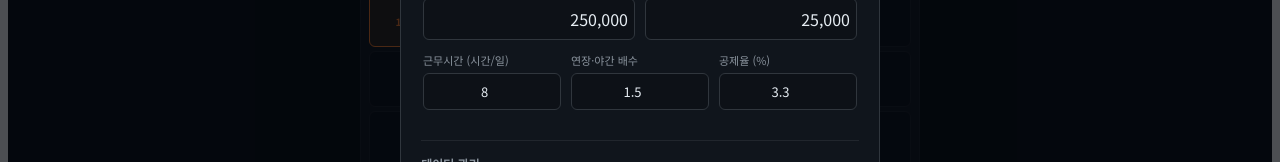
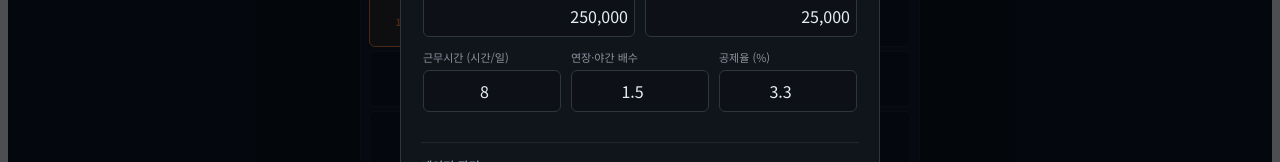
Before and after one commit to ShareCodeRepo/sharecoderepo.github.io, a React (Vite) app in the folder ManHour/: page / in a window 1280 px wide. Both pictures are taken after a click on the button 688 px from the left and 56 px from the top of the page. Shown: the part 362-524 px from the top of the page. Built offline with nearby package versions, Linux system fonts and the light colour scheme.

Commit message:
ManHour: prevent iOS zoom in work time inputs

```diff
--- a/ManHour/src/ManHourTracker.jsx
+++ b/ManHour/src/ManHourTracker.jsx
@@ -1526,6 +1526,11 @@ export default function ManHourTracker() {
           margin-bottom: 0;
         }
 
+        .mh-ot-row .mh-input,
+        .mh-time-row .mh-input {
+          font-size: 16px;
+        }
+
         .mh-seg {
           display: flex;
           border: 1px solid var(--border);
@@ -1595,8 +1600,12 @@ export default function ManHourTracker() {
         }
 
         /* iOS Safari automatically zooms focused inputs below 16px. */
+        .mh-input-row .mh-settings-number-input,
         .mh-input-row .mh-money-input {
           font-size: 16px;
+        }
+
+        .mh-input-row .mh-money-input {
           font-variant-numeric: tabular-nums;
           text-align: right;
         }
@@ -2328,7 +2337,7 @@ export default function ManHourTracker() {
               <div className="mh-field">
                 <label>{t.stdHoursLabel}</label>
                 <input
-                  className="mh-input"
+                  className="mh-input mh-settings-number-input"
                   type="number"
                   min="1"
                   max="24"
@@ -2342,7 +2351,7 @@ export default function ManHourTracker() {
               <div className="mh-field">
                 <label>{t.otMultLabel}</label>
                 <input
-                  className="mh-input"
+                  className="mh-input mh-settings-number-input"
                   type="number"
                   min="1"
                   step="0.1"
@@ -2355,7 +2364,7 @@ export default function ManHourTracker() {
               <div className="mh-field">
                 <label>{t.taxRateLabel}</label>
                 <input
-                  className="mh-input"
+                  className="mh-input mh-settings-number-input"
                   type="number"
                   min="0"
                   step="0.1"
```
